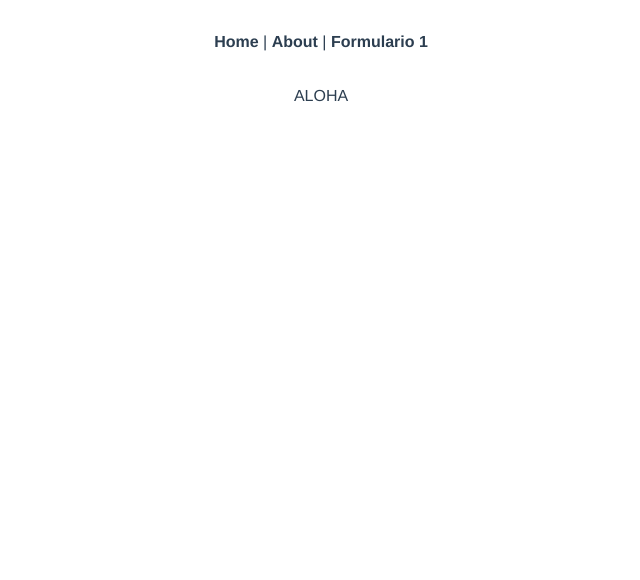
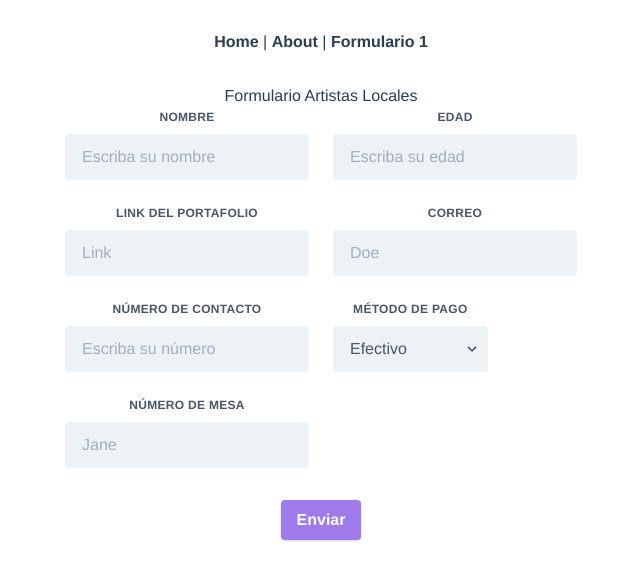
Before and after one commit to cecitorres/artist-alley-form, a Vue app: page /localForm in a window 1280 px wide. Shown: the top 580 px of the page, without its empty margins (319-959 px from the left). Built offline with nearby package versions, Linux system fonts and the light colour scheme.

Commit message:
Local form agregado

```diff
--- a/src/views/localForm.vue
+++ b/src/views/localForm.vue
@@ -1,3 +1,146 @@
 <template>
-<h1>ALOHA</h1>
+<div class="flex flex-col">
+    <h1>
+      Formulario Artistas Locales
+    </h1>
+
+    <form class="w-full max-w-lg self-center">
+      <div class="flex flex-wrap -mx-3 mb-6">
+        <div class="w-full md:w-1/2 px-3 mb-6 md:mb-0"><!--div que contiene la etiqueta + input -->
+          <label
+            class="block uppercase tracking-wide text-gray-700 text-xs
+          font-bold mb-2"
+            for="grid-first-name"
+          >
+            Nombre
+          </label>
+          <input
+            class="appearance-none block w-full bg-gray-200 text-gray-700 border border-gray-200 rounded py-3 px-4 leading-tight focus:outline-none focus:bg-white focus:border-gray-500"
+            id="grid-first-name"
+            type="text"
+            placeholder="Escriba su nombre"
+          />
+          <!-- <p class="text-red-500 text-xs italic">Please fill out this field.</p> -->
+        </div>
+        <div class="w-full md:w-1/2 px-3">
+          <label
+            class="block uppercase tracking-wide text-gray-700 text-xs font-bold mb-2"
+            for="grid-last-name"
+          >
+            Edad
+          </label>
+          <input
+            class="appearance-none block w-full bg-gray-200 text-gray-700 border border-gray-200 rounded py-3 px-4 leading-tight focus:outline-none focus:bg-white focus:border-gray-500"
+            id="grid-last-name"
+            type="text"
+            placeholder="Escriba su edad"
+          />
+        </div>
+      </div>
+       <div class="flex flex-wrap -mx-3 mb-6">
+        <div class="w-full md:w-1/2 px-3 mb-6 md:mb-0"><!--div que contiene la etiqueta + input -->
+          <label
+            class="block uppercase tracking-wide text-gray-700 text-xs
+          font-bold mb-2"
+            for="grid-first-name"
+          >
+            Link del portafolio
+          </label>
+          <input
+            class="appearance-none block w-full bg-gray-200 text-gray-700 border border-gray-200 rounded py-3 px-4 leading-tight focus:outline-none focus:bg-white focus:border-gray-500"
+            id="grid-first-name"
+            type="text"
+            placeholder="Link"
+          />
+          <!-- <p class="text-red-500 text-xs italic">Please fill out this field.</p> -->
+        </div>
+        <div class="w-full md:w-1/2 px-3">
+          <label
+            class="block uppercase tracking-wide text-gray-700 text-xs font-bold mb-2"
+            for="grid-last-name"
+          >
+            Correo
+          </label>
+          <input
+            class="appearance-none block w-full bg-gray-200 text-gray-700 border border-gray-200 rounded py-3 px-4 leading-tight focus:outline-none focus:bg-white focus:border-gray-500"
+            id="grid-last-name"
+            type="text"
+            placeholder="Doe"
+          />
+        </div>
+      </div>
+       <div class="flex flex-wrap -mx-3 mb-6">
+        <div class="w-full md:w-1/2 px-3 mb-6 md:mb-0"><!--div que contiene la etiqueta + input -->
+          <label
+            class="block uppercase tracking-wide text-gray-700 text-xs
+          font-bold mb-2"
+            for="grid-first-name"
+          >
+            Número de contacto
+          </label>
+          <input
+            class="appearance-none block w-full bg-gray-200 text-gray-700 border border-gray-200 rounded py-3 px-4 leading-tight focus:outline-none focus:bg-white focus:border-gray-500"
+            id="grid-first-name"
+            type="text"
+            placeholder="Escriba su número"
+          />
+          <!-- <p class="text-red-500 text-xs italic">Please fill out this field.</p> -->
+        </div>
+        <div class="w-full md:w-1/3 px-3 mb-6 md:mb-0">
+          <label
+            class="block uppercase tracking-wide text-gray-700 text-xs font-bold mb-2"
+            for="grid-state"
+          >
+            Método de pago
+          </label>
+          <div class="relative">
+            <select
+              class="block appearance-none w-full bg-gray-200 border border-gray-200 text-gray-700 py-3 px-4 pr-8 rounded leading-tight focus:outline-none focus:bg-white focus:border-gray-500"
+              id="grid-state"
+            >
+              <option>Efectivo</option>
+              <option>Deposito</option>
+              <option>Transferencia</option>
+            </select>
+            <div
+              class="pointer-events-none absolute inset-y-0 right-0 flex items-center px-2 text-gray-700"
+            >
+              <svg
+                class="fill-current h-4 w-4"
+                xmlns="http://www.w3.org/2000/svg"
+                viewBox="0 0 20 20"
+              >
+                <path
+                  d="M9.293 12.95l.707.707L15.657 8l-1.414-1.414L10 10.828 5.757 6.586 4.343 8z"
+                />
+              </svg>
+            </div>
+          </div>
+        </div> <!--state-->
+      </div>
+      <div class="flex flex-wrap -mx-3 mb-6">
+        <div class="w-full md:w-1/2 px-3 mb-6 md:mb-0"><!--div que contiene la etiqueta + input -->
+          <label
+            class="block uppercase tracking-wide text-gray-700 text-xs
+          font-bold mb-2"
+            for="grid-first-name"
+          >
+            Número de Mesa
+          </label>
+          <input
+            class="appearance-none block w-full bg-gray-200 text-gray-700 border border-gray-200 rounded py-3 px-4 leading-tight focus:outline-none focus:bg-white focus:border-gray-500"
+            id="grid-first-name"
+            type="text"
+            placeholder="Jane"
+          />
+          <!-- <p class="text-red-500 text-xs italic">Please fill out this field.</p> -->
+        </div>
+      </div>
+      <div class="mt-8">
+        <button class="shadow bg-purple-500 hover:bg-purple-400 focus:shadow-outline focus:outline-none text-white font-bold py-2 px-4 rounded" type="button">
+          Enviar
+        </button>
+      </div>
+    </form>
+  </div>
 </template>
```
